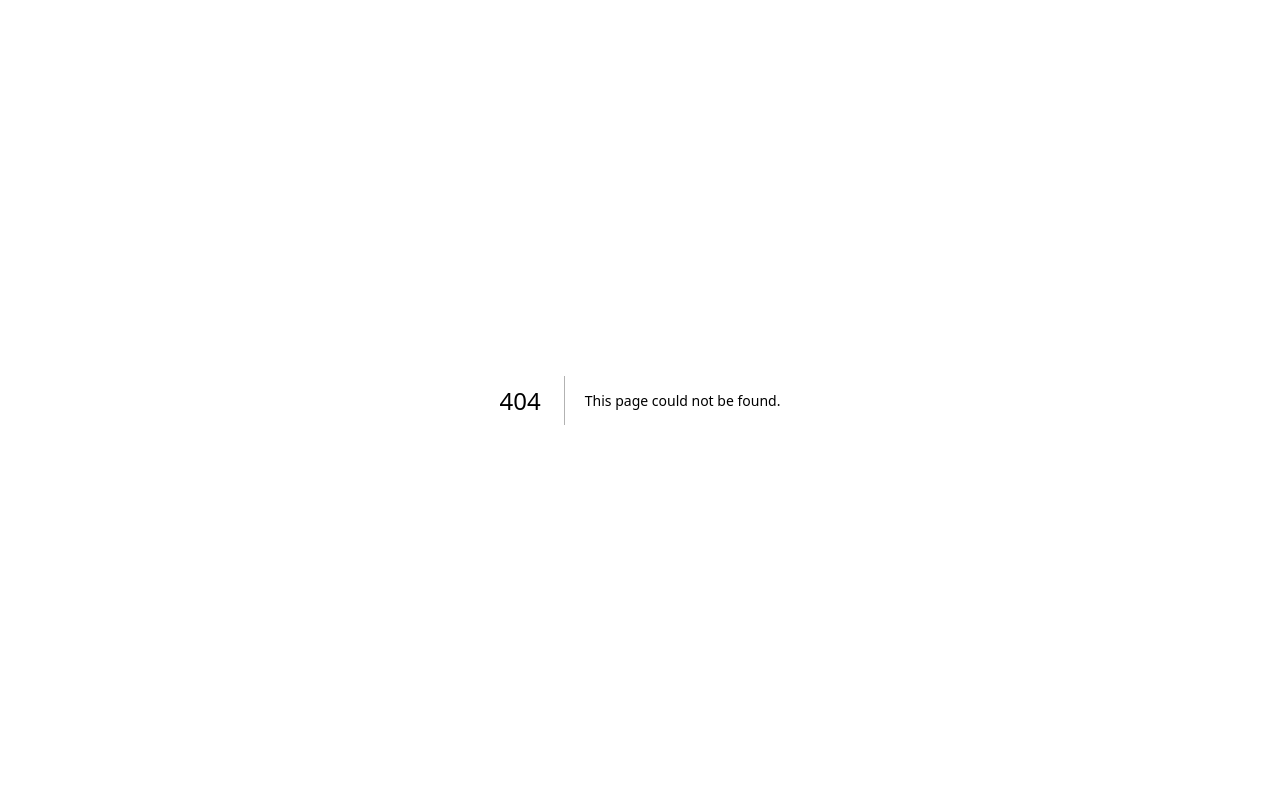
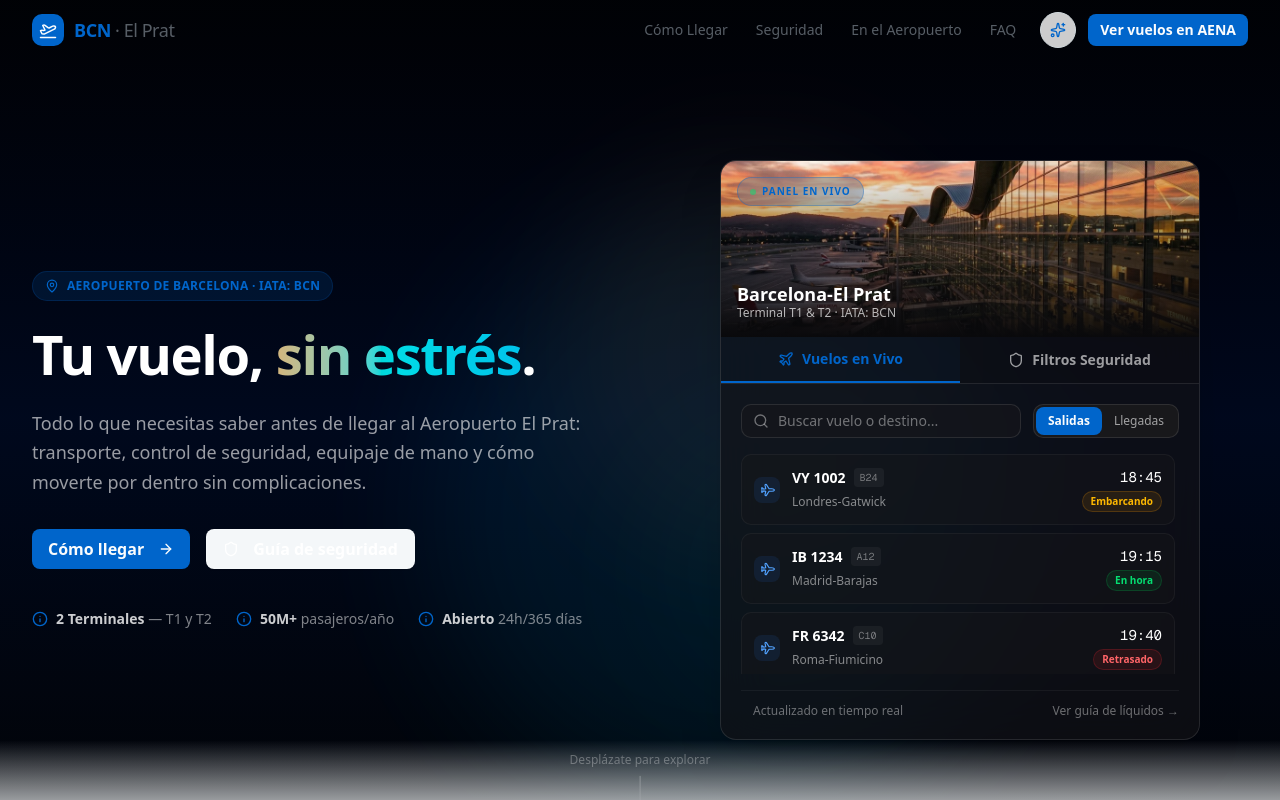
Before and after one commit to bengmz9-hub/aero, a Next.js app: page /aero/ in a window 1280 px wide. Before the commit this address had no page. Shown: the top 800 px of the page. Built offline with nearby package versions, Linux system fonts and the light colour scheme.

Commit message:
fix: change basePath to lowercase /aero and convert hero image to .webp to fix broken image in GitHub Pages

```diff
--- a/next.config.ts
+++ b/next.config.ts
@@ -3,7 +3,7 @@
 const nextConfig: NextConfig = {
   output: "export",
   // GitHub Pages aloja el proyecto en el subdirectorio del repositorio
-  basePath: "/AERO",
+  basePath: "/aero",
   // Desactivar optimización de imágenes porque no hay servidor Node.js en GitHub Pages
   images: {
     unoptimized: true,
--- a/src/components/sections/hero.tsx
+++ b/src/components/sections/hero.tsx
@@ -153,7 +153,7 @@
             {/* Header Image */}
             <div className="relative h-44 w-full overflow-hidden">
               <img
-                src="/AERO/bcn-airport.png"
+                src="/aero/bcn-airport.webp"
                 alt="Aeropuerto El Prat"
                 className="w-full h-full object-cover"
               />
```
Also changed, not shown: public/bcn-airport.png (deleted), public/bcn-airport.webp (added).
